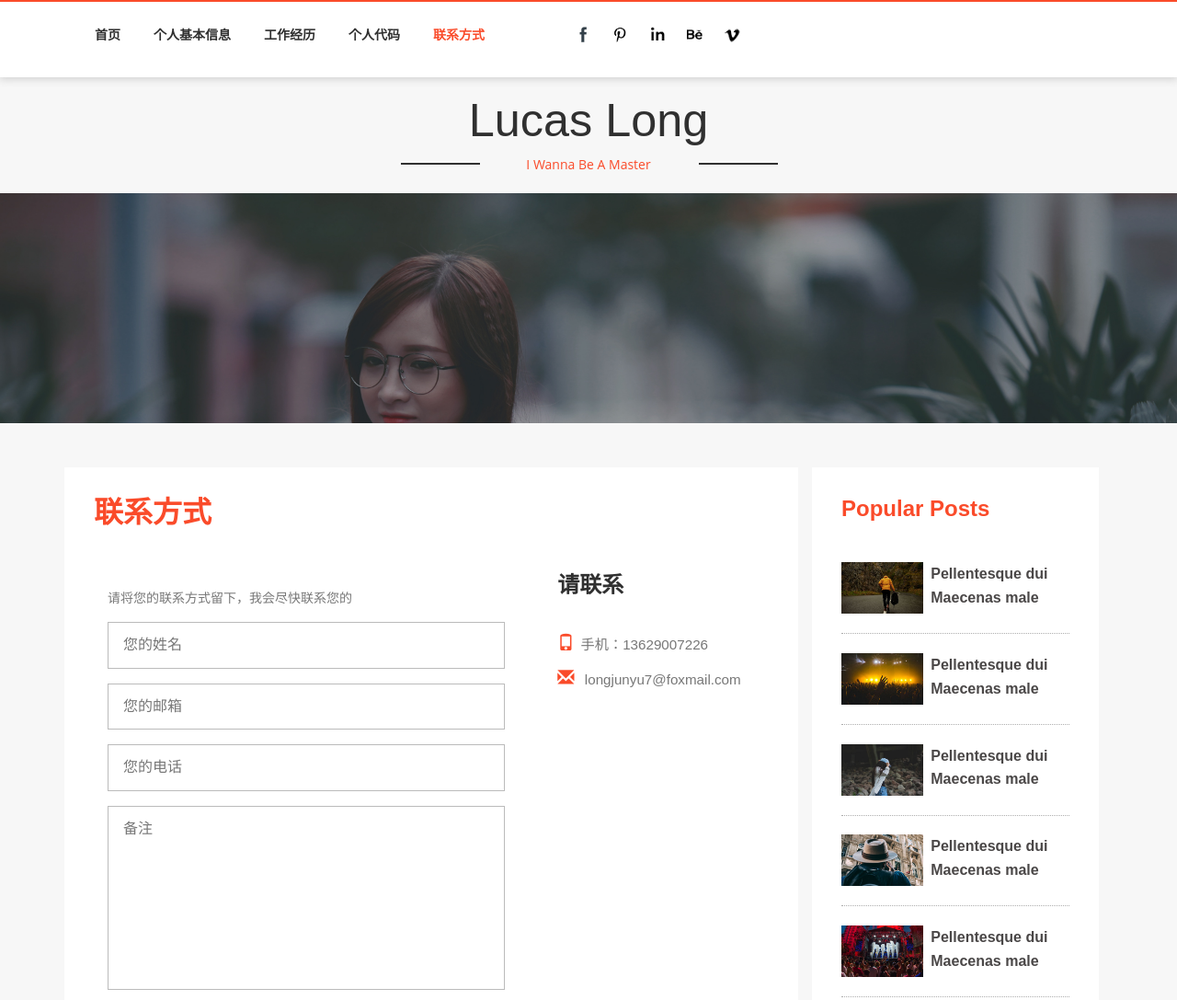
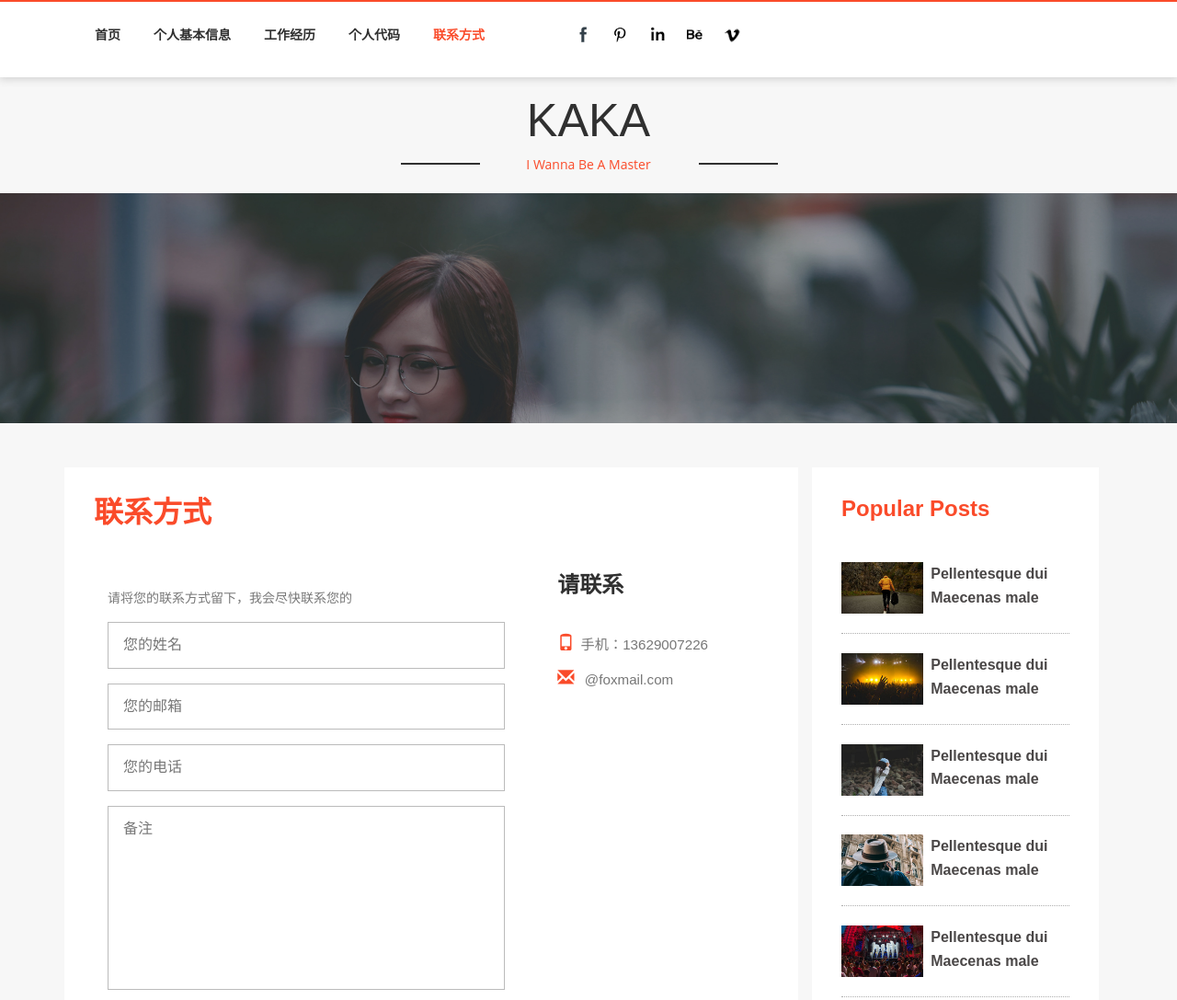
Before and after one commit to wannabemaster/mybolg, a plain HTML site: page contact.html in a window 1280 px wide. Shown: the top 1087 px of the page at 92% size. Drawn offline with Linux system fonts and the light colour scheme.

Commit message:
Update contact.html

```diff
--- a/contact.html
+++ b/contact.html
@@ -60,7 +60,7 @@
 	<div class="header-bottom">
 		<div class="container">
 			<div class="logo">
-				<h1><a href="index.html">Lucas Long</a></h1>
+				<h1><a href="index.html">KAKA</a></h1>
 				<p><label class="of"></label>I Wanna Be A Master<label class="on"></label></p>
 			</div>
 		</div>
@@ -101,7 +101,7 @@
 							<ul>
 
 									<li><i class="glyphicon glyphicon-phone" aria-hidden="true"></i><a href= "tel:13629007226">手机：13629007226</a></li>
-									<li><i class="glyphicon glyphicon-envelope" aria-hidden="true"></i> <a href="mailto:longjunyu7@foxmail.com<">longjunyu7@foxmail.com</a></li>
+									<li><i class="glyphicon glyphicon-envelope" aria-hidden="true"></i> <a href="mailto:longjunyu7@foxmail.com<">@foxmail.com</a></li>
 								</ul>
 
 						</div>
```
